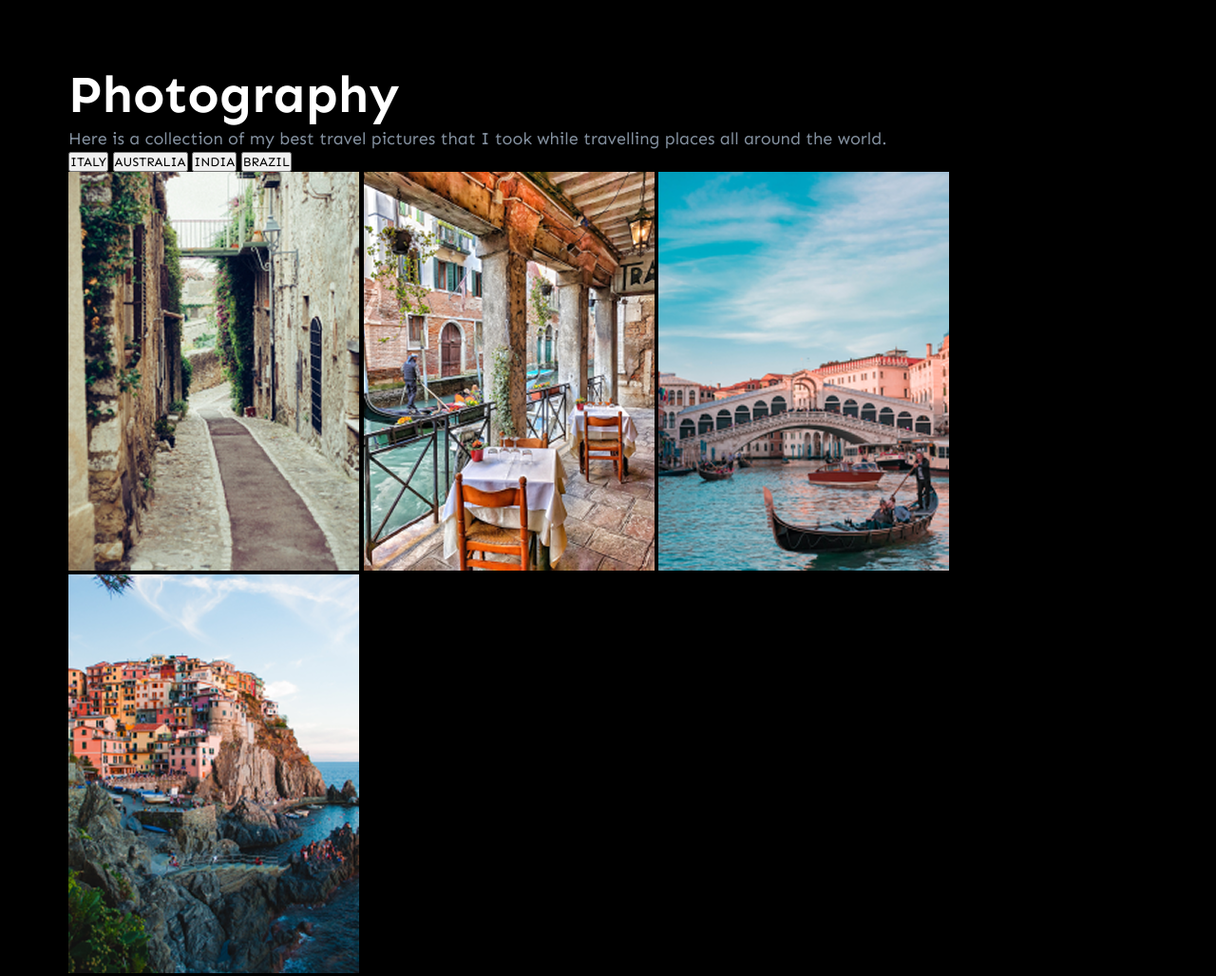
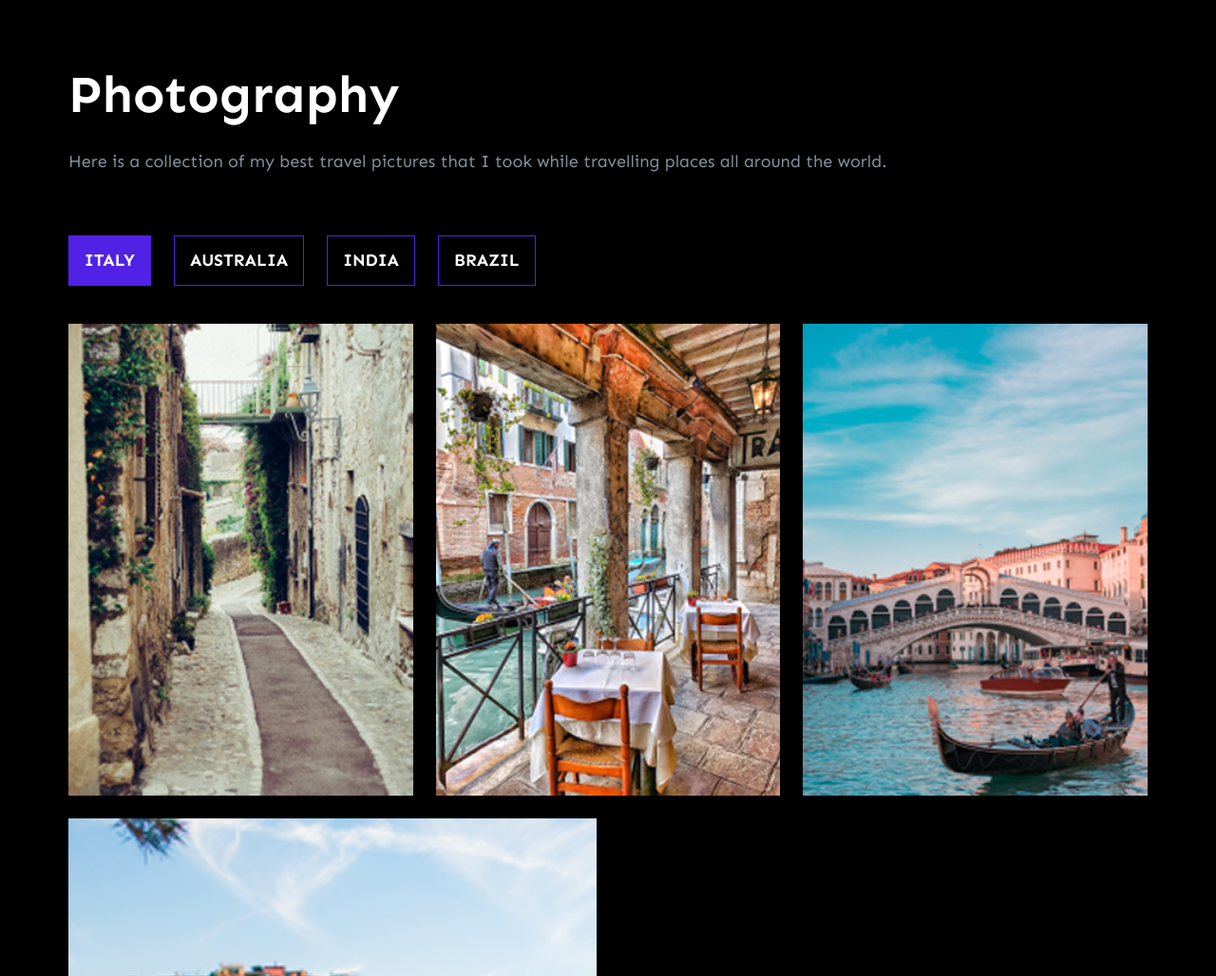
Before and after one commit to KainKues/Robin.W, a plain HTML site: page index.html in a window 1280 px wide. Shown: the part 9540-10568 px from the top of the page at 95% size. Drawn offline with Linux system fonts and the light colour scheme.

Commit message:
Add section photography

```diff
--- a/index.html
+++ b/index.html
@@ -15,6 +15,7 @@
     <link rel="stylesheet" href="./styles/project.css">
     <link rel="stylesheet" href="./styles/dribbble.css">
     <link rel="stylesheet" href="./styles/review.css">
+    <link rel="stylesheet" href="./styles/photography.css">
 </head>
 <body>
     <div class="container">
--- a/styles/index.css
+++ b/styles/index.css
@@ -76,6 +76,20 @@ body{
     color: var(--white);
 }
 
+.button{
+    border: 1px solid var(--purple);
+    padding: 24px 32px;
+    background-color: transparent;
+    font-weight: 700;
+    font-size: 18px;
+    line-height: 150%;
+    text-transform: uppercase;
+    color: var(--white);
+}
+
+.button--colored{
+    background: var(--purple);
+}
 
 .ordinary-section{
     padding: 48px 0;
--- /dev/null
+++ b/styles/photography.css
@@ -0,0 +1,59 @@
+.photography__text{
+    margin: 24px 0 40px;
+}
+
+.photography__menu{
+    display: grid;
+    grid-template-columns: repeat(2, 1fr);
+    grid-template-rows: repeat(2, 1fr);
+    gap: 24px;
+    margin-bottom: 40px;
+}
+
+.photography__button{
+    padding: 12px 0;
+}
+
+.photography__wrapper{
+   display: flex;
+   flex-direction: column;
+   gap: 24px;
+}
+
+.photography__image{
+    width: 100%;
+}
+
+/* ПЛАНШЕТ */
+@media(min-width:768px){
+    .photography__menu{
+        display: flex;
+        flex-direction: row;
+
+    }
+
+    .photography__wrapper{
+        flex-direction: row;
+        flex-wrap: wrap;
+    }
+
+    .photography__image{
+        max-width: calc(50% - 12px);
+    }
+
+    .photography__button{
+        padding: 12px 16px;
+    }
+
+    .photography__text{
+        margin: 24px 0 64px;
+    }
+}
+
+/* DESKTOP */
+@media(min-width:1200px){
+    .photography__image{
+        flex: 1;
+    }
+
+}
--- a/styles/project.css
+++ b/styles/project.css
@@ -61,13 +61,5 @@
     .project__button{
         display: block;
         margin: 67px auto;
-        border: 1px solid var(--purple);
-        padding: 24px 32px;
-        background-color: transparent;
-        font-weight: 700;
-        font-size: 18px;
-        line-height: 150%;
-        text-transform: uppercase;
-        color: var(--white);
     }
 }
```
